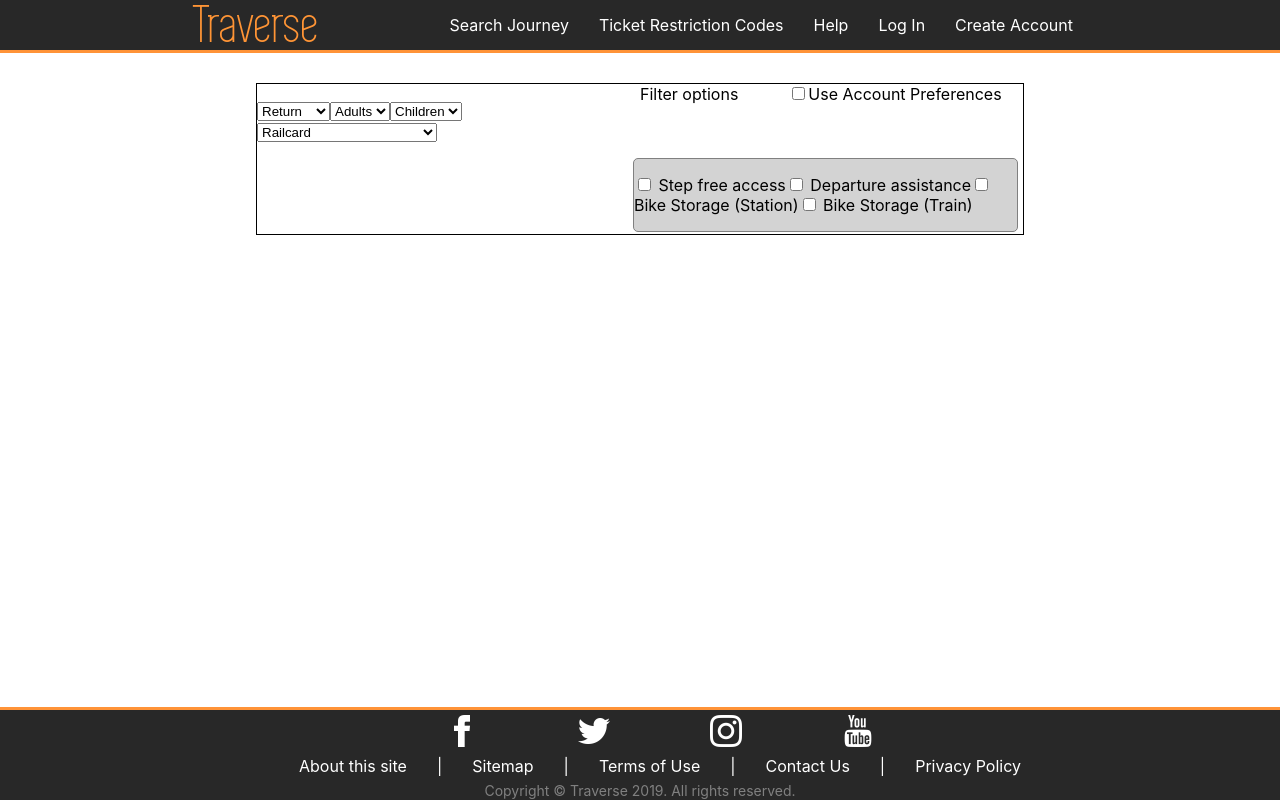
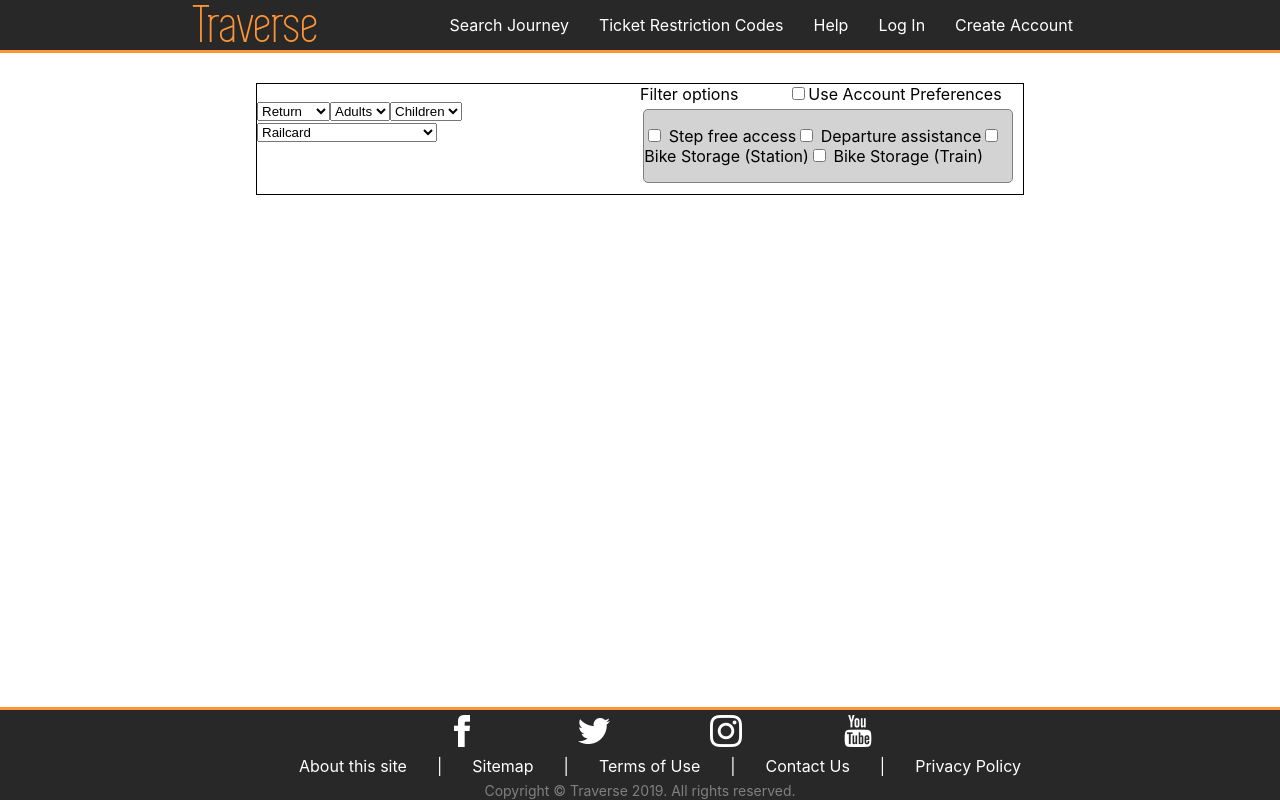
Before and after one commit to skifans/Traverse, a React (Create React App) app in the folder traverse-react/: page /search-journey in a window 1280 px wide. Built offline with nearby package versions, Linux system fonts and the light colour scheme.

Commit message:
cosmetic changes to search journey

```diff
--- a/traverse-react/public/styling.css
+++ b/traverse-react/public/styling.css
@@ -61,20 +61,20 @@ html {
 
 #main-body {
   margin: 30px auto 0px auto;
-  width: 100%;
+  width: 60%;
+  background-color: white;
 
   min-height: 100%;       /*For the footer, footer is 96px height*/
   padding-bottom: 96px;
 }
 
 #search-journey-body {
-  width: 60%;
   margin: 20px auto 40px auto;
 }
 
 #search-journey-options {
   border: 1px solid black;
-  height: 150px;
+  height: 110px;
 }
 #search-journey-options ul {
   list-style-type: none;
@@ -106,11 +106,11 @@ html {
 
 #filter-options {
   float: right;
-  width: 50%;
+  width: 48%;
   background: lightgray;
   border: 1px solid grey;
   border-radius: 5px;
-  margin: 0px 5px;
+  margin: 5px 10px 0px 0px;
 }
 
 
@@ -120,7 +120,6 @@ html {
 
 
 #restriction-code-information {
-  width: 60%;
   margin: 20px auto 40px auto;
 }
 #restriction-code-information h2 {
```
